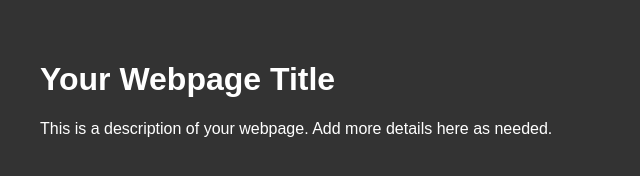
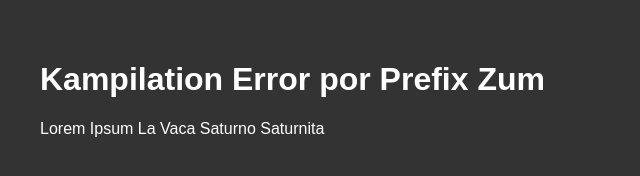
Before and after one commit to zums-stuff/Webpage-Test, a plain HTML site: page index.html in a window 1280 px wide. Shown: the whole page, without its empty margins (0-640 px from the left). Drawn offline with Linux system fonts and the light colour scheme.

Commit message:
Cambio a titulo y descripcion

```diff
--- a/index.html
+++ b/index.html
@@ -18,8 +18,8 @@
 </head>
 <body>
     <div class="container">
-        <h1>Your Webpage Title</h1>
-        <p>This is a description of your webpage. Add more details here as needed.</p>
+        <h1>Kampilation Error por Prefix Zum</h1>
+        <p>Lorem Ipsum La Vaca Saturno Saturnita</p>
     </div>
 </body>
 </html>
```
